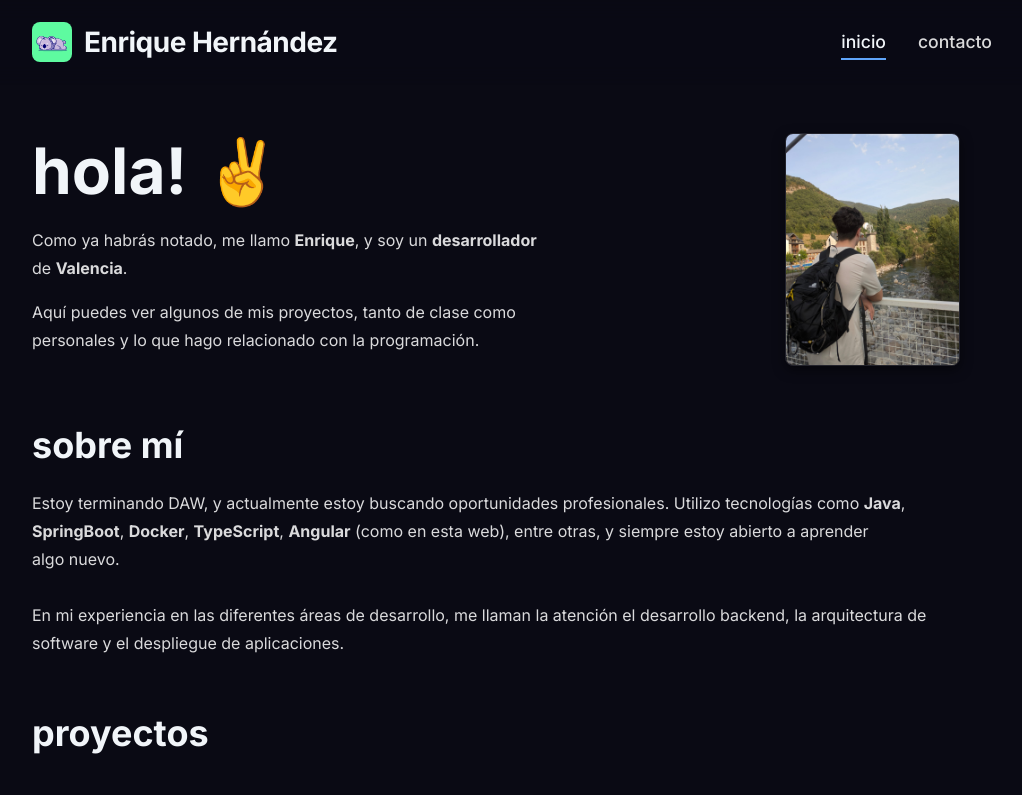
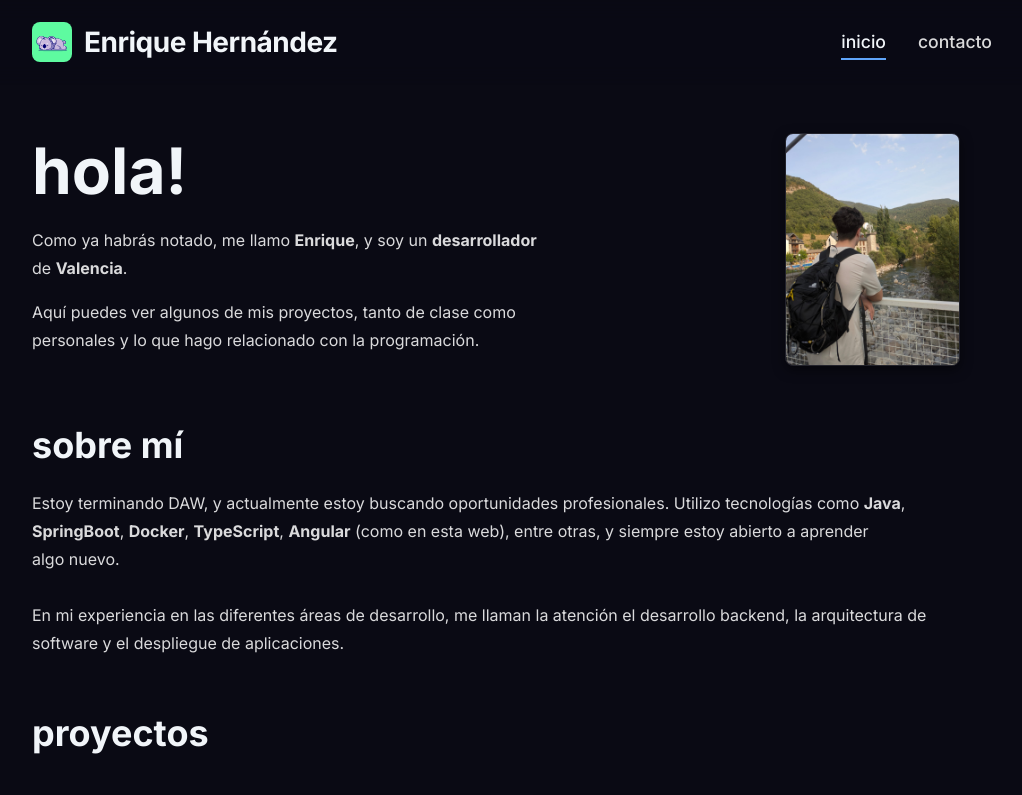
Before and after one commit to kiqueHD/portfolio, an Angular app: page / in a window 1280 px wide. Shown: the top 795 px of the page, without its empty margins (128-1150 px from the left). Built offline with nearby package versions, Linux system fonts and the light colour scheme.

Commit message:
content update

```diff
--- a/src/app/pages/home/home.html
+++ b/src/app/pages/home/home.html
@@ -5,7 +5,7 @@
       <img src="assets/fotos/fotorio.jpg">
     </div>
     <div class="about-text">
-      <h2 class="page-title">hola! ✌️</h2>
+      <h2 class="page-title">hola!</h2>
 
       <p>
         Como ya habrás notado, me llamo <b>Enrique</b>,
```
